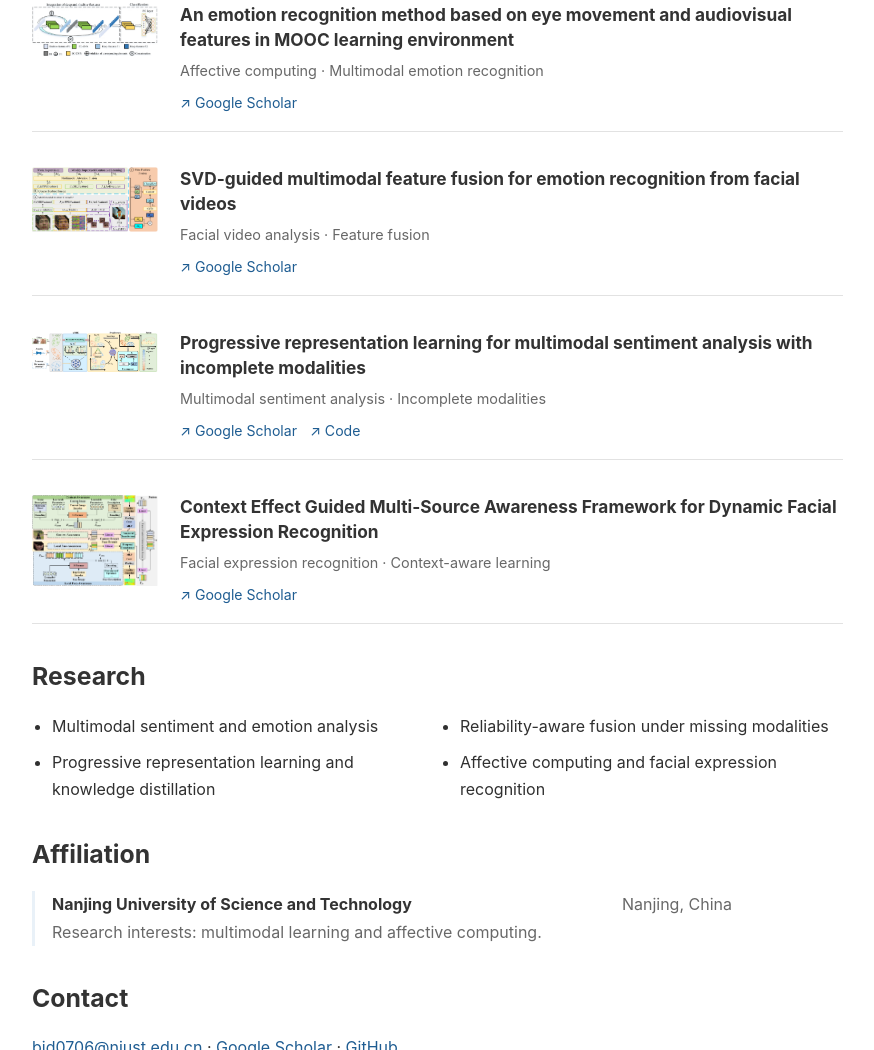
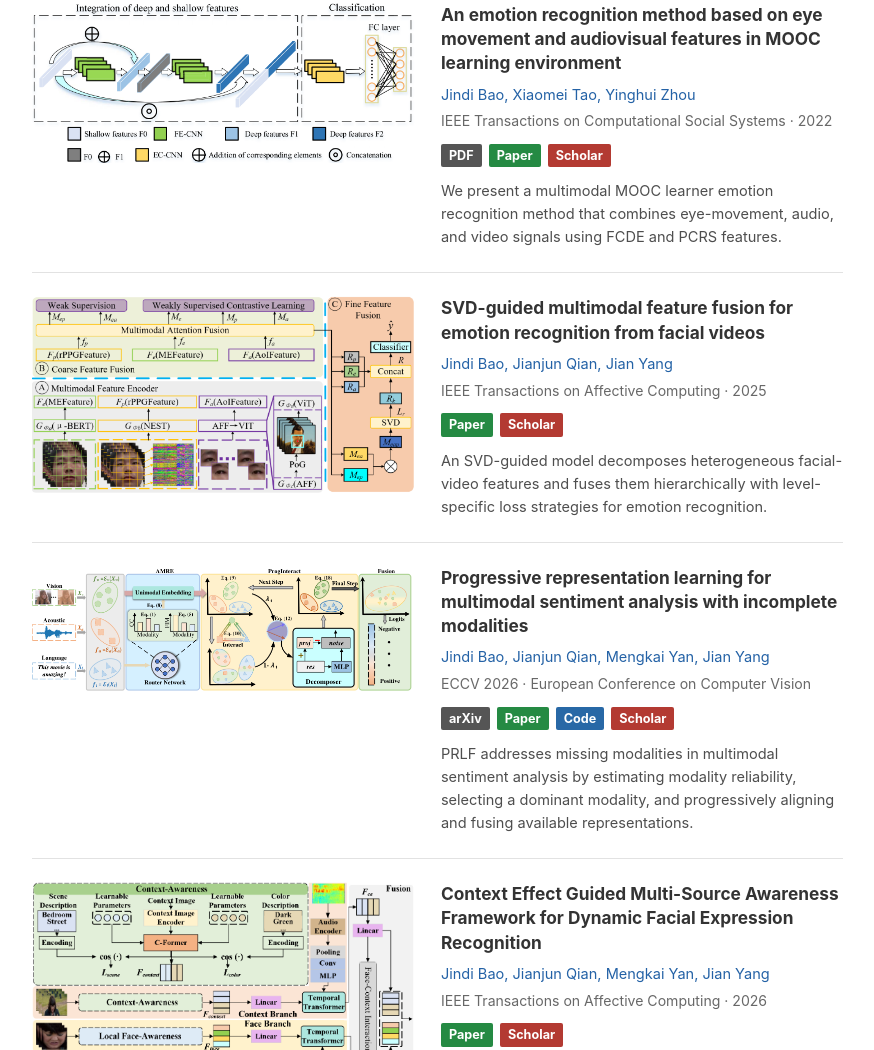
Before and after one commit to CSBJD/CSBJD.github.io, a plain HTML site: page index.html in a window 1280 px wide. Shown: the part 761-1811 px from the top of the page, without its empty margins (357-1231 px from the left). Drawn offline with Linux system fonts and the light colour scheme.

Commit message:
Improve publication layout

```diff
--- a/index.html
+++ b/index.html
@@ -5,7 +5,7 @@
     <meta name="viewport" content="width=device-width, initial-scale=1">
     <meta name="description" content="Academic homepage of Jindi Bao at Nanjing University of Science and Technology.">
     <title>Jindi Bao - Homepage</title>
-    <link rel="stylesheet" href="style.css?v=3">
+    <link rel="stylesheet" href="style.css?v=4">
   </head>
   <body>
     <header class="site-nav">
@@ -61,8 +61,14 @@
               <img class="publication-thumb" src="assets/papers/mooc.png" alt="Method diagram: eye movement, audio, and video features FCDE and PCRS fused for MOOC learner emotion recognition" loading="lazy">
               <div class="publication-body">
                 <h3><a href="https://scholar.google.com/citations?view_op=view_citation&amp;hl=zh-CN&amp;user=MJFRrJwAAAAJ&amp;citation_for_view=MJFRrJwAAAAJ:u-x6o8ySG0sC" target="_blank" rel="noreferrer">An emotion recognition method based on eye movement and audiovisual features in MOOC learning environment</a></h3>
-                <p class="publication-type">Affective computing · Multimodal emotion recognition</p>
-                <div class="publication-links"><a href="https://scholar.google.com/citations?view_op=view_citation&amp;hl=zh-CN&amp;user=MJFRrJwAAAAJ&amp;citation_for_view=MJFRrJwAAAAJ:u-x6o8ySG0sC" target="_blank" rel="noreferrer">Google Scholar</a></div>
+                <p class="publication-authors">Jindi Bao, Xiaomei Tao, Yinghui Zhou</p>
+                <p class="publication-venue">IEEE Transactions on Computational Social Systems · 2022</p>
+                <div class="publication-links">
+                  <a class="link-pdf" href="https://ieeexplore.ieee.org/iel7/6570650/10414252/09956925.pdf" target="_blank" rel="noreferrer">PDF</a>
+                  <a class="link-paper" href="https://ieeexplore.ieee.org/abstract/document/9956925/" target="_blank" rel="noreferrer">Paper</a>
+                  <a class="link-scholar" href="https://scholar.google.com/citations?view_op=view_citation&amp;hl=zh-CN&amp;user=MJFRrJwAAAAJ&amp;citation_for_view=MJFRrJwAAAAJ:u-x6o8ySG0sC" target="_blank" rel="noreferrer">Scholar</a>
+                </div>
+                <p class="publication-abstract">We present a multimodal MOOC learner emotion recognition method that combines eye-movement, audio, and video signals using FCDE and PCRS features.</p>
               </div>
             </article>
 
@@ -70,8 +76,13 @@
               <img class="publication-thumb" src="assets/papers/fig1g.png" alt="Method diagram: heterogeneous facial video features are decomposed with SVD and combined by hierarchical fusion for emotion recognition" loading="lazy">
               <div class="publication-body">
                 <h3><a href="https://scholar.google.com/citations?view_op=view_citation&amp;hl=zh-CN&amp;user=MJFRrJwAAAAJ&amp;citation_for_view=MJFRrJwAAAAJ:qjMakFHDy7sC" target="_blank" rel="noreferrer">SVD-guided multimodal feature fusion for emotion recognition from facial videos</a></h3>
-                <p class="publication-type">Facial video analysis · Feature fusion</p>
-                <div class="publication-links"><a href="https://scholar.google.com/citations?view_op=view_citation&amp;hl=zh-CN&amp;user=MJFRrJwAAAAJ&amp;citation_for_view=MJFRrJwAAAAJ:qjMakFHDy7sC" target="_blank" rel="noreferrer">Google Scholar</a></div>
+                <p class="publication-authors">Jindi Bao, Jianjun Qian, Jian Yang</p>
+                <p class="publication-venue">IEEE Transactions on Affective Computing · 2025</p>
+                <div class="publication-links">
+                  <a class="link-paper" href="https://ieeexplore.ieee.org/abstract/document/10850745/" target="_blank" rel="noreferrer">Paper</a>
+                  <a class="link-scholar" href="https://scholar.google.com/citations?view_op=view_citation&amp;hl=zh-CN&amp;user=MJFRrJwAAAAJ&amp;citation_for_view=MJFRrJwAAAAJ:qjMakFHDy7sC" target="_blank" rel="noreferrer">Scholar</a>
+                </div>
+                <p class="publication-abstract">An SVD-guided model decomposes heterogeneous facial-video features and fuses them hierarchically with level-specific loss strategies for emotion recognition.</p>
               </div>
             </article>
 
@@ -79,8 +90,15 @@
               <img class="publication-thumb" src="assets/papers/prlf-overview.png" alt="PRLF framework: AMRE selects a dominant modality, ProgInteract aligns modalities progressively, then features are fused" loading="lazy">
               <div class="publication-body">
                 <h3><a href="https://scholar.google.com/citations?view_op=view_citation&amp;hl=zh-CN&amp;user=MJFRrJwAAAAJ&amp;citation_for_view=MJFRrJwAAAAJ:Tyk-4Ss8FVUC" target="_blank" rel="noreferrer">Progressive representation learning for multimodal sentiment analysis with incomplete modalities</a></h3>
-                <p class="publication-type">Multimodal sentiment analysis · Incomplete modalities</p>
-                <div class="publication-links"><a href="https://scholar.google.com/citations?view_op=view_citation&amp;hl=zh-CN&amp;user=MJFRrJwAAAAJ&amp;citation_for_view=MJFRrJwAAAAJ:Tyk-4Ss8FVUC" target="_blank" rel="noreferrer">Google Scholar</a><a href="https://github.com/CSBJD/PRLF" target="_blank" rel="noreferrer">Code</a></div>
+                <p class="publication-authors">Jindi Bao, Jianjun Qian, Mengkai Yan, Jian Yang</p>
+                <p class="publication-venue">ECCV 2026 · European Conference on Computer Vision</p>
+                <div class="publication-links">
+                  <a class="link-pdf" href="https://arxiv.org/pdf/2603.09111" target="_blank" rel="noreferrer">arXiv</a>
+                  <a class="link-paper" href="https://link.springer.com/chapter/10.1007/978-3-032-37098-3_18" target="_blank" rel="noreferrer">Paper</a>
+                  <a class="link-code" href="https://github.com/CSBJD/PRLF" target="_blank" rel="noreferrer">Code</a>
+                  <a class="link-scholar" href="https://scholar.google.com/citations?view_op=view_citation&amp;hl=zh-CN&amp;user=MJFRrJwAAAAJ&amp;citation_for_view=MJFRrJwAAAAJ:Tyk-4Ss8FVUC" target="_blank" rel="noreferrer">Scholar</a>
+                </div>
+                <p class="publication-abstract">PRLF addresses missing modalities in multimodal sentiment analysis by estimating modality reliability, selecting a dominant modality, and progressively aligning and fusing available representations.</p>
               </div>
             </article>
 
@@ -88,8 +106,13 @@
               <img class="publication-thumb" src="assets/papers/TAFFC_overview.png" alt="Method diagram: context awareness and local face awareness fuse facial, scene, and audio cues for dynamic expression recognition" loading="lazy">
               <div class="publication-body">
                 <h3><a href="https://scholar.google.com/citations?view_op=view_citation&amp;hl=zh-CN&amp;user=MJFRrJwAAAAJ&amp;citation_for_view=MJFRrJwAAAAJ:W7OEmFMy1HYC" target="_blank" rel="noreferrer">Context Effect Guided Multi-Source Awareness Framework for Dynamic Facial Expression Recognition</a></h3>
-                <p class="publication-type">Facial expression recognition · Context-aware learning</p>
-                <div class="publication-links"><a href="https://scholar.google.com/citations?view_op=view_citation&amp;hl=zh-CN&amp;user=MJFRrJwAAAAJ&amp;citation_for_view=MJFRrJwAAAAJ:W7OEmFMy1HYC" target="_blank" rel="noreferrer">Google Scholar</a></div>
+                <p class="publication-authors">Jindi Bao, Jianjun Qian, Mengkai Yan, Jian Yang</p>
+                <p class="publication-venue">IEEE Transactions on Affective Computing · 2026</p>
+                <div class="publication-links">
+                  <a class="link-paper" href="https://ieeexplore.ieee.org/abstract/document/11500469/" target="_blank" rel="noreferrer">Paper</a>
+                  <a class="link-scholar" href="https://scholar.google.com/citations?view_op=view_citation&amp;hl=zh-CN&amp;user=MJFRrJwAAAAJ&amp;citation_for_view=MJFRrJwAAAAJ:W7OEmFMy1HYC" target="_blank" rel="noreferrer">Scholar</a>
+                </div>
+                <p class="publication-abstract">The framework combines facial, contextual, and audio cues through context-awareness and local face-awareness modules for dynamic facial expression recognition.</p>
               </div>
             </article>
           </div>
--- a/style.css
+++ b/style.css
@@ -43,16 +43,24 @@ a:hover { color: #123d63; text-decoration: underline; }
 .news-list li { margin-bottom: 13px; }
 .news-list time { color: var(--accent); font-style: italic; font-weight: 700; font-variant-numeric: tabular-nums; }
 .news-venue { color: #c62828; font-weight: 700; }
-.publication-list { display: grid; gap: 18px; }
-.publication-card { display: grid; grid-template-columns: 126px minmax(0, 1fr); gap: 22px; padding: 17px 0; border-bottom: 1px solid var(--line); }
+.publication-list { display: grid; gap: 0; }
+.publication-card { display: grid; grid-template-columns: minmax(0, 1fr) minmax(0, 1.05fr); align-items: start; gap: 26px; padding: 23px 0; border-bottom: 1px solid var(--line); }
 .publication-card:first-child { padding-top: 0; }
 .publication-thumb { width: 100%; height: auto; display: block; }
-.publication-body h3 { margin: 0 0 7px; font-size: 1.08rem; line-height: 1.42; font-weight: 650; }
+.publication-body { min-width: 0; }
+.publication-body h3 { margin: 0 0 9px; font-size: 1.08rem; line-height: 1.4; font-weight: 650; }
 .publication-body h3 a { color: #333; }
 .publication-body h3 a:hover { color: var(--accent); }
-.publication-type { margin: 0 0 8px; color: var(--muted); font-size: .9rem; }
-.publication-links { display: flex; flex-wrap: wrap; gap: 13px; font-size: .88rem; }
-.publication-links a::before { content: "↗ "; }
+.publication-authors { margin: 0 0 5px; color: #2462a6; font-size: .91rem; line-height: 1.5; }
+.publication-venue { margin: 0 0 12px; color: var(--muted); font-size: .88rem; line-height: 1.45; }
+.publication-links { display: flex; flex-wrap: wrap; gap: 7px; margin: 0 0 13px; font-size: .79rem; line-height: 1.4; }
+.publication-links a { display: inline-block; padding: 3px 8px; border-radius: 2px; color: #fff; font-weight: 650; text-decoration: none; }
+.publication-links a:hover { filter: brightness(.9); text-decoration: none; }
+.publication-links .link-pdf { background: #555; }
+.publication-links .link-paper { background: #258a43; }
+.publication-links .link-code { background: #2868a6; }
+.publication-links .link-scholar { background: #b33a32; }
+.publication-abstract { margin: 0; color: #4e4e4e; font-size: .91rem; line-height: 1.58; }
 .compact-section { padding-top: 38px; }
 .topic-list { display: grid; grid-template-columns: repeat(2, minmax(0, 1fr)); gap: 10px 25px; margin: 0; padding-left: 20px; }
 .timeline-item { display: grid; grid-template-columns: minmax(0, 1fr) auto; gap: 2px 20px; max-width: 700px; padding-left: 17px; border-left: 3px solid var(--accent-soft); }
@@ -60,6 +68,11 @@ a:hover { color: #123d63; text-decoration: underline; }
 .timeline-item span { color: var(--muted); }
 .timeline-item p { grid-column: 1 / -1; margin: 0; color: var(--muted); }
 .site-footer { padding: 22px 0 35px; border-top: 1px solid var(--line); color: var(--muted); font-size: .82rem; text-align: center; }
+
+@media (max-width: 1000px) {
+  .publication-card { grid-template-columns: minmax(0, 1fr); gap: 15px; }
+  .publication-thumb { width: min(100%, 620px); }
+}
 
 @media (max-width: 760px) {
   .nav-inner { width: calc(100% - 30px); justify-content: flex-end; }
@@ -75,8 +88,10 @@ a:hover { color: #123d63; text-decoration: underline; }
   .profile-links { margin: 7px 0 0; }
   .profile-location { display: none; }
   .content-section { padding-top: 29px; }
-  .publication-card { grid-template-columns: 72px minmax(0, 1fr); gap: 13px; }
+  .publication-card { gap: 14px; padding: 20px 0; }
+  .publication-thumb { max-width: 100%; }
   .publication-body h3 { font-size: .98rem; }
+  .publication-authors, .publication-abstract { font-size: .88rem; }
   .topic-list { grid-template-columns: 1fr; }
   .timeline-item { grid-template-columns: 1fr; }
   .timeline-item span { font-size: .9rem; }
```
